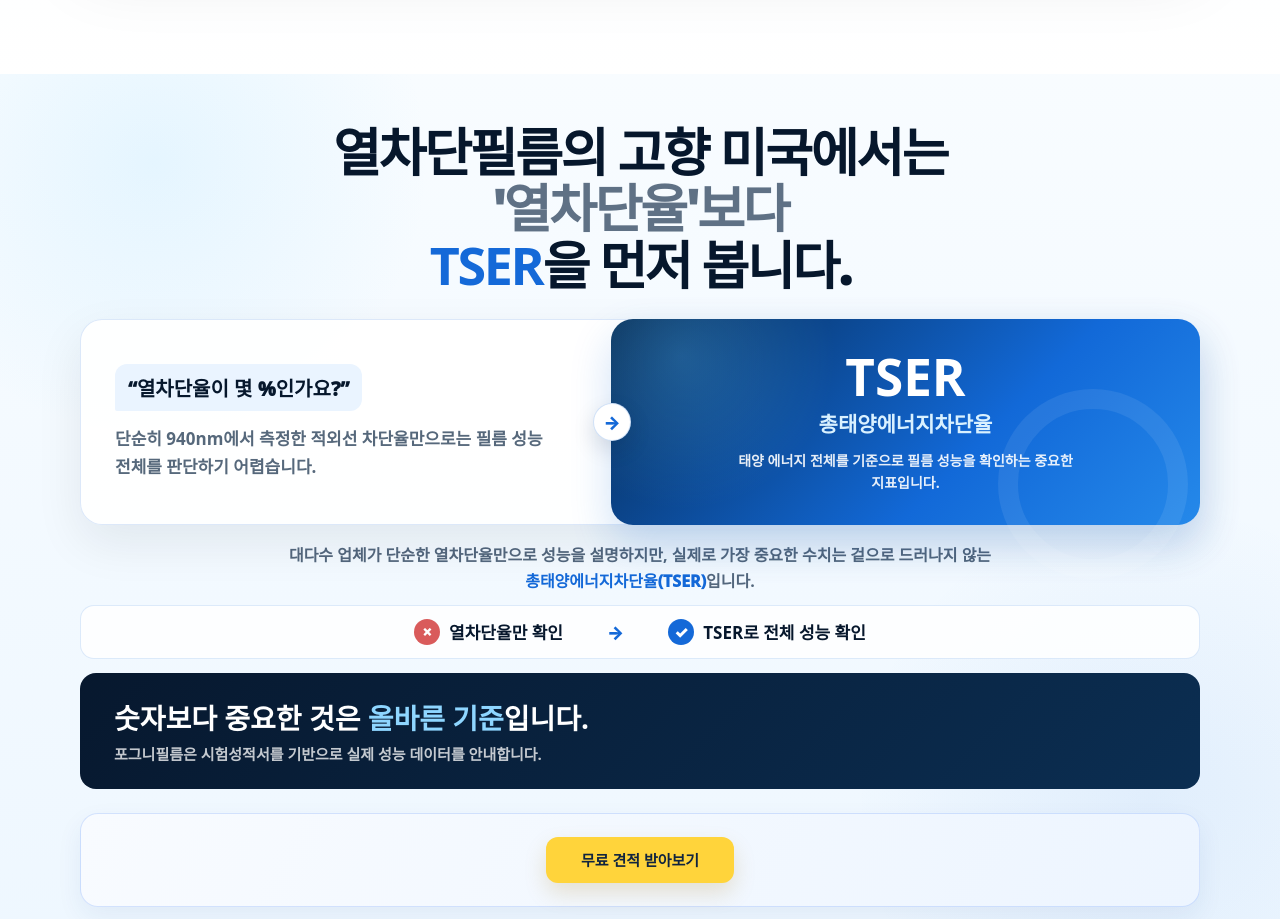
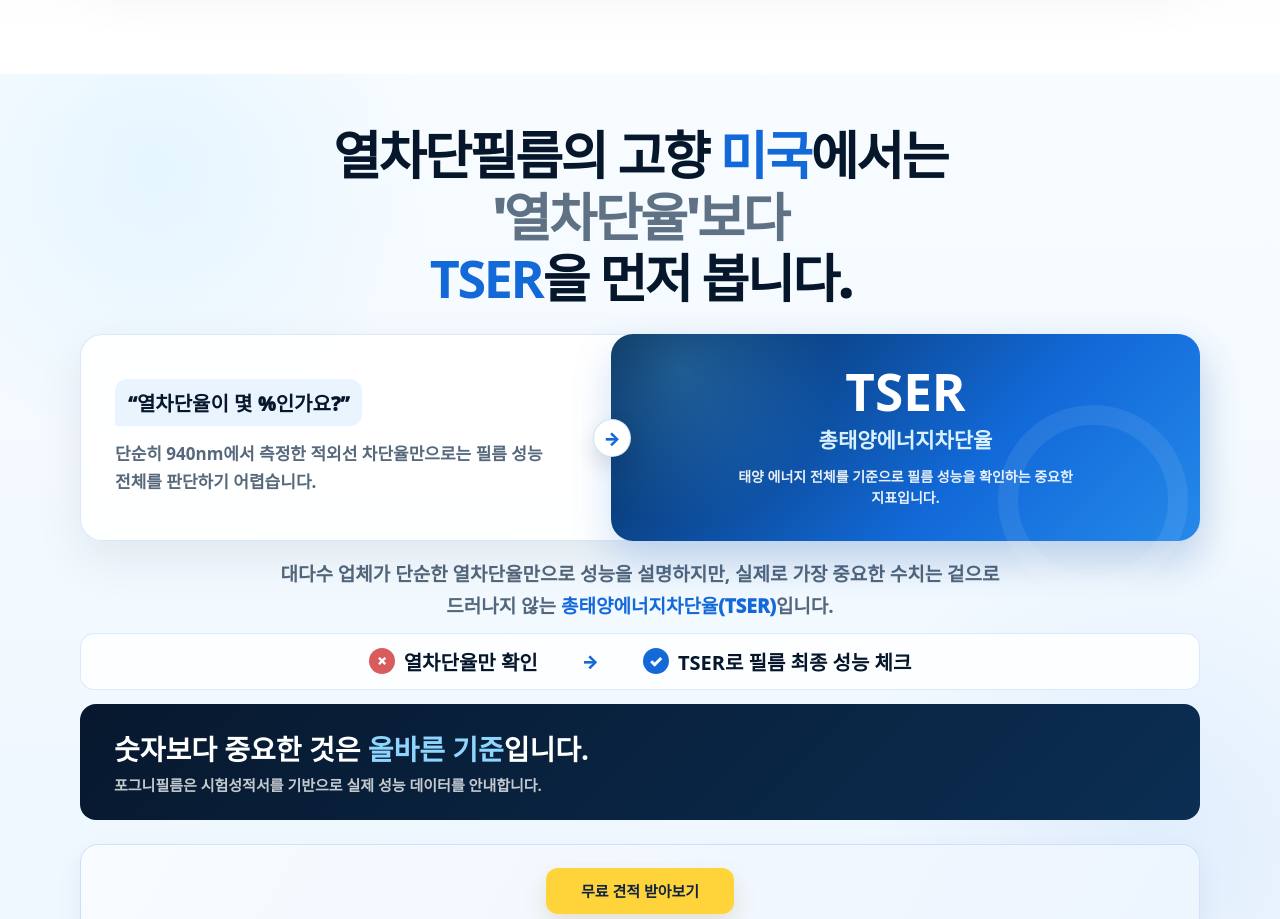
Before and after one commit to pognyfilm/pognyfilm-homepage, a Next.js app: page / in a window 1280 px wide. Shown: the part 4720-5639 px from the top of the page. Built offline with nearby package versions, Linux system fonts and the light colour scheme; no server answers; the database is empty.

Commit message:
improve TSER section readability

```diff
--- a/app/page.tsx
+++ b/app/page.tsx
@@ -188,7 +188,7 @@ const legacyHtml = String.raw`<header class="site-header">
       <section class="section tser-guide" aria-labelledby="tser-guide-title">
         <div class="tser-guide-shell">
           <header class="tser-guide-head">
-            <h2 id="tser-guide-title">열차단필름의 고향 미국에서는<br /><span>'열차단율'보다</span><br /><strong>TSER</strong>을 먼저 봅니다.</h2>
+            <h2 id="tser-guide-title">열차단필름의 고향 <strong class="tser-country">미국</strong>에서는<br /><span>'열차단율'보다</span><br /><strong>TSER</strong>을 먼저 봅니다.</h2>
           </header>
 
           <article class="tser-unified-card">
@@ -215,7 +215,7 @@ const legacyHtml = String.raw`<header class="site-header">
           <div class="tser-compare-bar" aria-label="필름 성능 확인 기준 비교">
             <span class="is-wrong"><i aria-hidden="true">×</i> 열차단율만 확인</span>
             <b aria-hidden="true">→</b>
-            <span class="is-right"><i aria-hidden="true">✓</i> TSER로 전체 성능 확인</span>
+            <span class="is-right"><i aria-hidden="true">✓</i> TSER로 필름 최종 성능 체크</span>
           </div>
 
           <footer class="tser-conclusion">
```
Also changed, not shown: app/globals.css.
